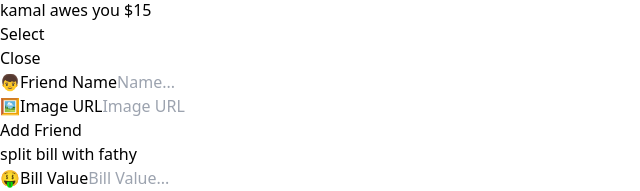
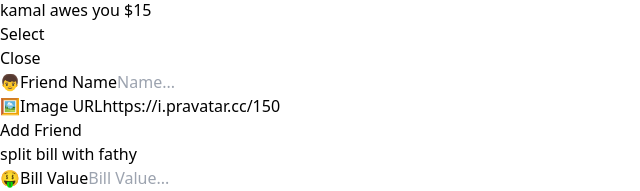
Before and after one commit to Mohamed-Gamal-22/eat_split_bill, a React (Vite) app: page / in a window 1280 px wide. Both pictures are taken after a click on the element "Add". Shown: the part 866-1057 px from the top of the page, without its empty margins (0-640 px from the left). Built offline with nearby package versions, Linux system fonts and the light colour scheme.

Commit message:
make add form

```diff
--- a/src/App.jsx
+++ b/src/App.jsx
@@ -4,14 +4,57 @@ import viteLogo from "/vite.svg";
 import "./App.css";
 import FriendList from "./Components/FriendsList/FriendList";
 import SplitBill from "./Components/SplitBill/SplitBill";
+import AddForm from "./Components/AddForm/AddForm";
 
 function App() {
-  const [count, setCount] = useState(0);
+  const [isOpen, setisOpen] = useState(false);
+  const [List, setList] = useState([
+    {
+      id: 210,
+      name: "ali",
+      image: "https://i.pravatar.cc/150?img=3",
+      balance: 20,
+    },
+    {
+      id: 211,
+      name: "fathy",
+      image: "https://i.pravatar.cc/150?img=3",
+      balance: -5,
+    },
+    {
+      id: 212,
+      name: "karim",
+      image: "https://i.pravatar.cc/150?img=3",
+      balance: 0,
+    },
+    {
+      id: 213,
+      name: "kamal",
+      image: "https://i.pravatar.cc/150?img=3",
+      balance: 15,
+    },
+  ]);
+
+  function changeFriendForm() {
+    setisOpen((isOpen) => !isOpen);
+  }
+
+  function addFriend(newFriend) {
+    setList((friends) => [...friends, newFriend]);
+    setisOpen(false)
+  }
 
   return (
     <>
       <div className="container w-[90%] py-5 mx-auto p-4 lg:items-start bg-gray-400 my-7 flex gap-5 justify-center items-center flex-col lg:flex-row">
-        <FriendList />
+        <div className="sm:max-lg:w-full">
+          <FriendList
+            friendsList={List}
+            changeFriendForm={changeFriendForm}
+            isOpen={isOpen}
+          />
+          {isOpen && <AddForm setisOpen={setisOpen} addFriend={addFriend} />}
+        </div>
         <SplitBill />
       </div>
     </>
--- a/src/Components/AddForm/AddForm.jsx
+++ b/src/Components/AddForm/AddForm.jsx
@@ -1,14 +1,39 @@
-import React from "react";
+import React, { useState } from "react";
 import Button from "../Button/Button";
 
-export default function AddForm() {
+export default function AddForm({addFriend}) {
+  const [name, setname] = useState("");
+  const [image, setimage] = useState("https://i.pravatar.cc/150");
+
+  function handleSubmit(e) {
+    e.preventDefault();
+    if (!name || !image) return;
+
+    const id = crypto.randomUUID();
+
+    let newFriend = {
+      id,
+      name,
+      image: `${image}?=${id}`,
+      balance: 0,
+    };
+
+    console.log(newFriend);
+    setname("")
+    setimage("")
+    addFriend(newFriend)
+  }
+
   return (
     <>
+      <form onSubmit={handleSubmit}>
         <div className="flex justify-between  py-2 items-center">
           <label htmlFor="name" className="">
             👦Friend Name
           </label>
           <input
+            value={name}
+            onChange={(e) => setname(e.target.value)}
             placeholder="Name..."
             id="name"
             type="text"
@@ -16,10 +41,12 @@ export default function AddForm() {
           />
         </div>
         <div className="flex justify-between  py-2 items-center">
-        <label htmlFor="img" className="">
+          <label htmlFor="  " className="">
             🖼️Image URL
           </label>
           <input
+            value={image}
+            onChange={(e) => setimage(e.target.value)}
             placeholder="Image URL"
             id="img"
             type="text"
@@ -27,6 +54,7 @@ export default function AddForm() {
           />
         </div>
         <Button full={true}>Add Friend</Button>
+      </form>
     </>
   );
 }
--- a/src/Components/FriendsList/FriendList.jsx
+++ b/src/Components/FriendsList/FriendList.jsx
@@ -1,51 +1,19 @@
 import React, { useState } from "react";
 import Friend from "./../Friend/Friend";
-import AddForm from "../AddForm/AddForm";
 import Button from "../Button/Button";
 
-export default function FriendList() {
-  const [isOpen, setisOpen] = useState(false);
-  const [List, setList] = useState([
-    {
-      id: 210,
-      name: "ali",
-      image: "https://i.pravatar.cc/150?img=3",
-      balance: 20,
-    },
-    {
-      id: 211,
-      name: "fathy",
-      image: "https://i.pravatar.cc/150?img=3",
-      balance: -5,
-    },
-    {
-      id: 212,
-      name: "karim",
-      image: "https://i.pravatar.cc/150?img=3",
-      balance: 0,
-    },
-    {
-      id: 213,
-      name: "kamal",
-      image: "https://i.pravatar.cc/150?img=3",
-      balance: 15,
-    },
-  ]);
+export default function FriendList({ friendsList, changeFriendForm, isOpen }) {
 
-  function changeStatus() {
-    setisOpen((isOpen) => !isOpen);
-  }
 
   return (
-    <div className="sm:max-lg:w-full">
-      <h2 className="text-2xl ">FriendList</h2>
-      {List.map((friend) => (
+    <div className="w-full">
+      <h2 className="text-2xl">FriendList</h2>
+      {friendsList.map((friend) => (
         <Friend key={friend.id} friend={friend} />
       ))}
-      <div onClick={() => changeStatus()} className="my-2 ">
+      <div onClick={() => changeFriendForm()} className="my-2 ">
         <Button full={true}>{isOpen ? "Close" : "Add"}</Button>
       </div>
-      {isOpen && <AddForm />}
     </div>
   );
 }
--- a/src/Components/SplitBill/SplitBill.jsx
+++ b/src/Components/SplitBill/SplitBill.jsx
@@ -4,7 +4,7 @@ import Button from "./../Button/Button";
 export default function SplitBill() {
   return (
     <>
-      <div className=" sm:max-lg:w-full ">
+      <div className="sm:max-lg:w-full">
         <h2 className="text-2xl  capitalize mb-3">split bill with fathy</h2>
         <div className=" my-3 bg-slate-200 p-3 rounded-lg py-2 items-center">
           <div className="mb-3 flex justify-between items-center">
```
Also changed, not shown: src/Components/Friend/Friend.jsx (+3 -6 lines). Lines whose indentation alone changed are shown as unchanged.
